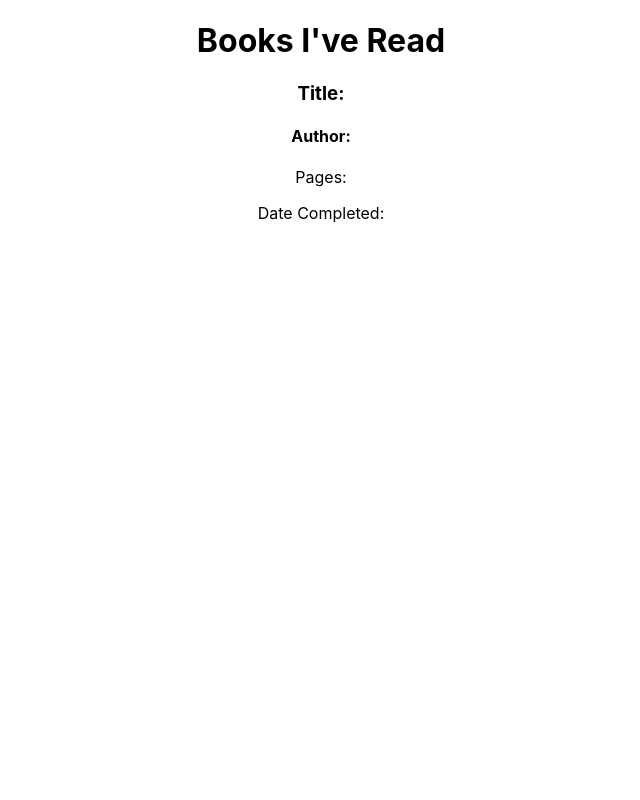
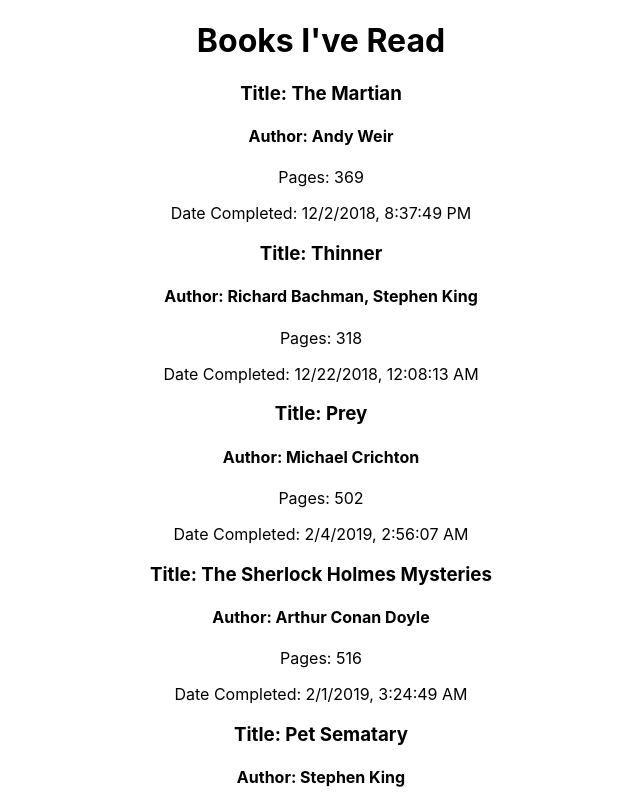
Before and after one commit to KirstenS13/read-tracker-log-viewer, a React (Create React App) app: page / in a window 1280 px wide. Shown: the top 800 px of the page, without its empty margins (319-959 px from the left). Built offline with nearby package versions, Linux system fonts and the light colour scheme.

Commit message:
imported reading log data into BookList, mapped over it and rendered a Book component for each book, rendered some book information into Book component for each book

```diff
--- a/src/App.js
+++ b/src/App.js
@@ -2,7 +2,7 @@ import React from 'react';
 import './App.css';
 
 import BookList from './components/BookList';
-import BookForm from './components/BookForm';
+// import BookForm from './components/BookForm';
 
 function App() {
   return (
--- a/src/components/Book.js
+++ b/src/components/Book.js
@@ -1,12 +1,18 @@
 import React from 'react';
 
-const Book = () => {
+const Book = (props) => {
+    const sessions = props.book.sessions
+    const timestamp = sessions[sessions.length - 1].timestamp
+    // console.log(timestamp)
+    const dateCompleted = new Date(timestamp)
+    // console.log(dateCompleted)
+
     return (
         <>
-            <h3>Title: </h3>
-            <h4>Author: </h4>
-            <p>Pages: </p>
-            <p>Date Completed: </p>
+            <h3>Title: {props.book.title}</h3>
+            <h4>Author: {props.book.author}</h4>
+            <p>Pages: {props.book.page_count}</p>
+            <p>Date Completed: {dateCompleted.toLocaleString()}</p>
         </>
     )
 }
--- a/src/components/BookList.js
+++ b/src/components/BookList.js
@@ -1,11 +1,22 @@
-import React from 'react';
+import React, { useState } from 'react';
 import Book from './Book';
 
+import { readingLog } from '../data/data.js';
+
 const BookList = () => {
+    const [readingLogState, setReadingLogState] = useState(readingLog.books);
+
+    // checking to make sure the state set correctly
+    // console.log(readingLogState)
+
     return (
         <>
             <h1>Books I've Read</h1>
-            <Book />
+            {readingLogState.map((book, index) => {
+                // checking to make sure the books are being mapped properly
+                // console.log(book.title)
+                return <Book key={index} book={book} />
+            })}
         </>
     )
 }
```
